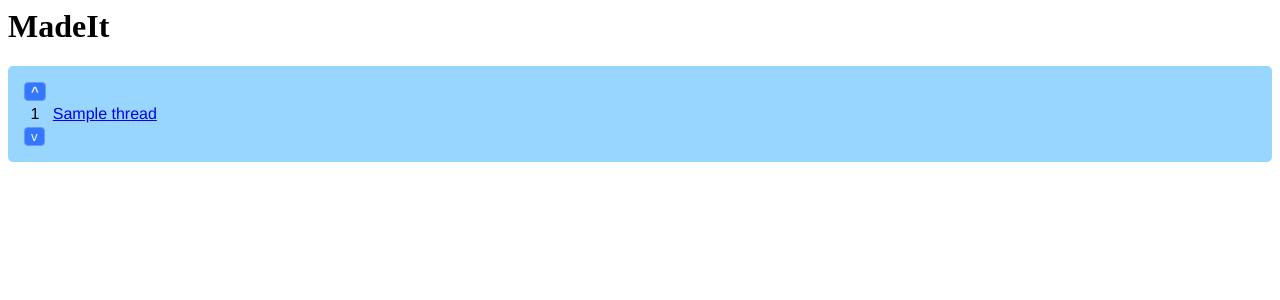
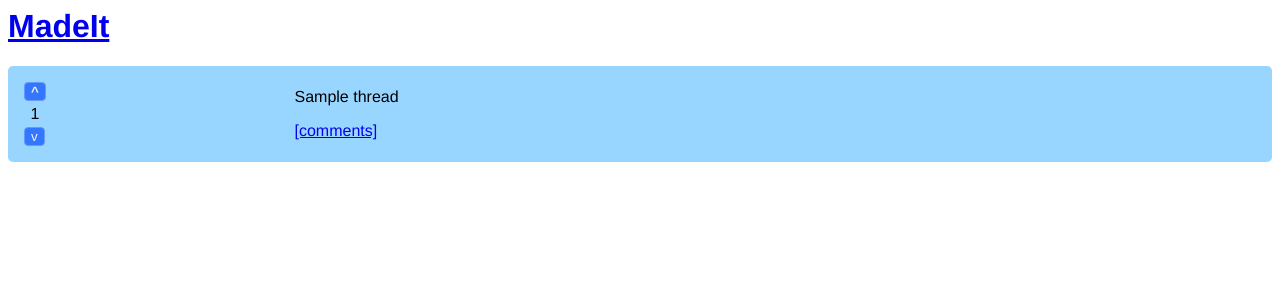
Before and after one commit to lucoby/django_unchained, a Django app: page /madeit/ in a window 1280 px wide. Shown: the top 300 px of the page. Run offline with Django 3.2, Linux system fonts and the light colour scheme; tables that the repository leaves empty hold one stand-in row (values such as "Sample post").

Commit message:
more stylin

```diff
--- a/madeit/static/madeit/style.css
+++ b/madeit/static/madeit/style.css
@@ -1,4 +1,4 @@
-#votes {
+.votes {
     text-align: center;
 }
 
@@ -38,4 +38,14 @@
     background-color: #99d6ff;
     border-radius: 5px;
     padding: 10px;
+    width: 100%;
 }
+
+h1 {
+    font-family: Helvetica, Arial, sans-serif;
+}
+
+.madeit {
+    color: black;
+    text-decoration: none;
+}
--- a/madeit/templates/madeit/index.html
+++ b/madeit/templates/madeit/index.html
@@ -3,31 +3,37 @@
 <link rel="stylesheet" type="text/css" href="{% static 'madeit/style.css' %}" />
 
 
-<h1>MadeIt</h1>
-{% if latest_thread_list %}
-   <div class="thread_preview">
-        <table>
+<h1><a href="{% url 'madeit:index' %}">MadeIt</a></h1> {% if latest_thread_list %}
+
+<table class="thread_preview">
     {% for thread in latest_thread_list %}
     <tr>
         <td>
             <table>
                 <tr>
-                                <td><button class="upvote" type="button>">^</button></td>
+                    <td>
+                        <button class="upvote" type="button>">^</button>
+                    </td>
                 </tr>
                 <tr>
-                                <td id="votes">{{ thread.votes }}</td>
+                    <td class="votes">{{ thread.votes }}</td>
                 </tr>
                 <tr>
-                                <td><button class="downvote" type="button>">v</button></td>
+                    <td>
+                        <button class="downvote" type="button>">v</button>
+                    </td>
                 </tr>
             </table>
         </td>
-                    <td><a href="{% url 'madeit:thread' thread.id %}">{{ thread.thread_title }}</a></td>
+        <td>
+            <p>{{ thread.thread_title }}</p>
+            <p><a href="{% url 'madeit:thread' thread.id %}">[comments]</a></p>
+        </td>
     </tr>
 
     {% endfor %}
 </table>
-    </div>
+
 {% else %}
 <p>There doesn't appear to be any threads here.</p>
 {% endif %}
```
Also changed, not shown: madeit/templates/madeit/thread.html (+4 -6 lines), madeit/static/madeit/images/madeit.png (added). Lines whose indentation alone changed are shown as unchanged.
